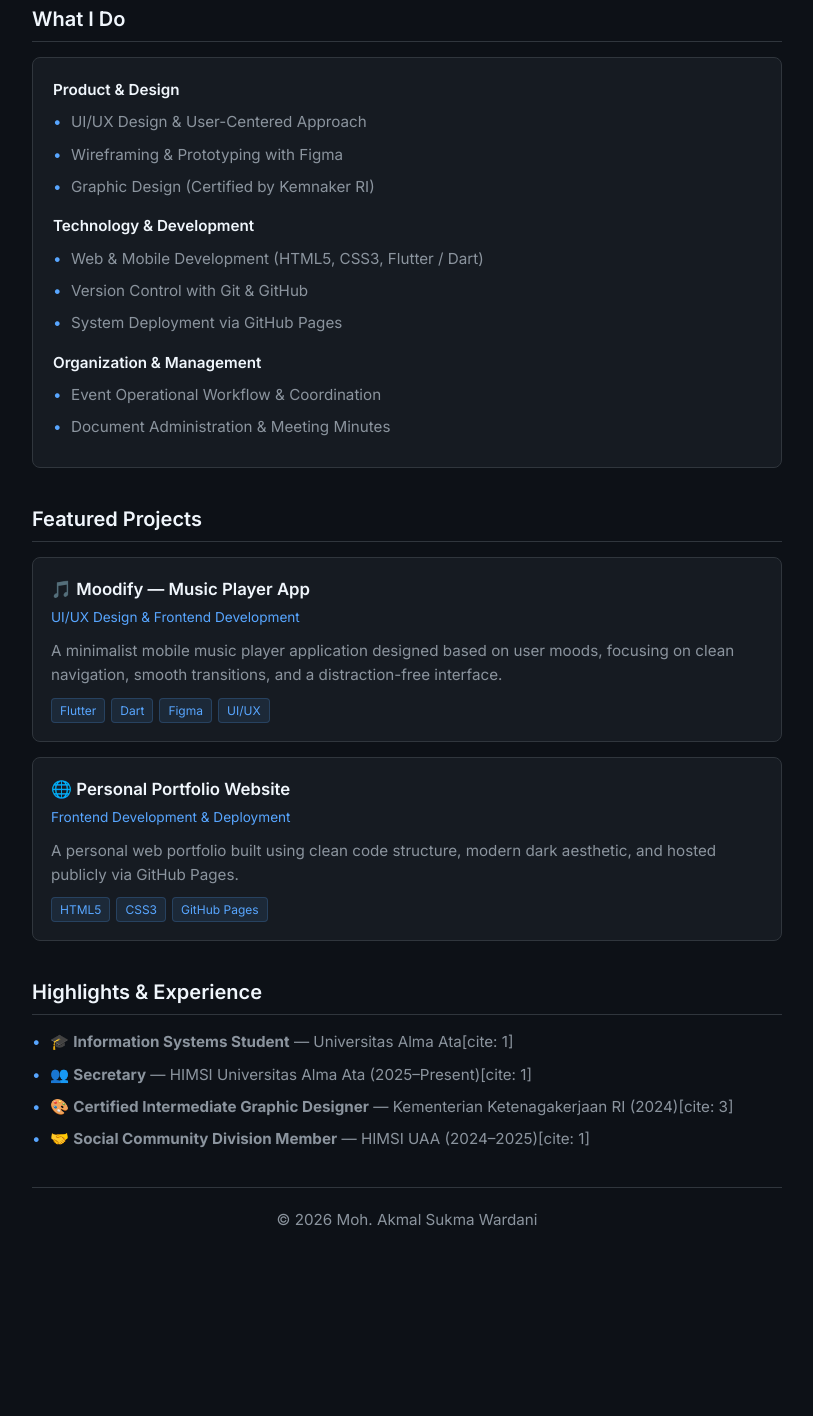
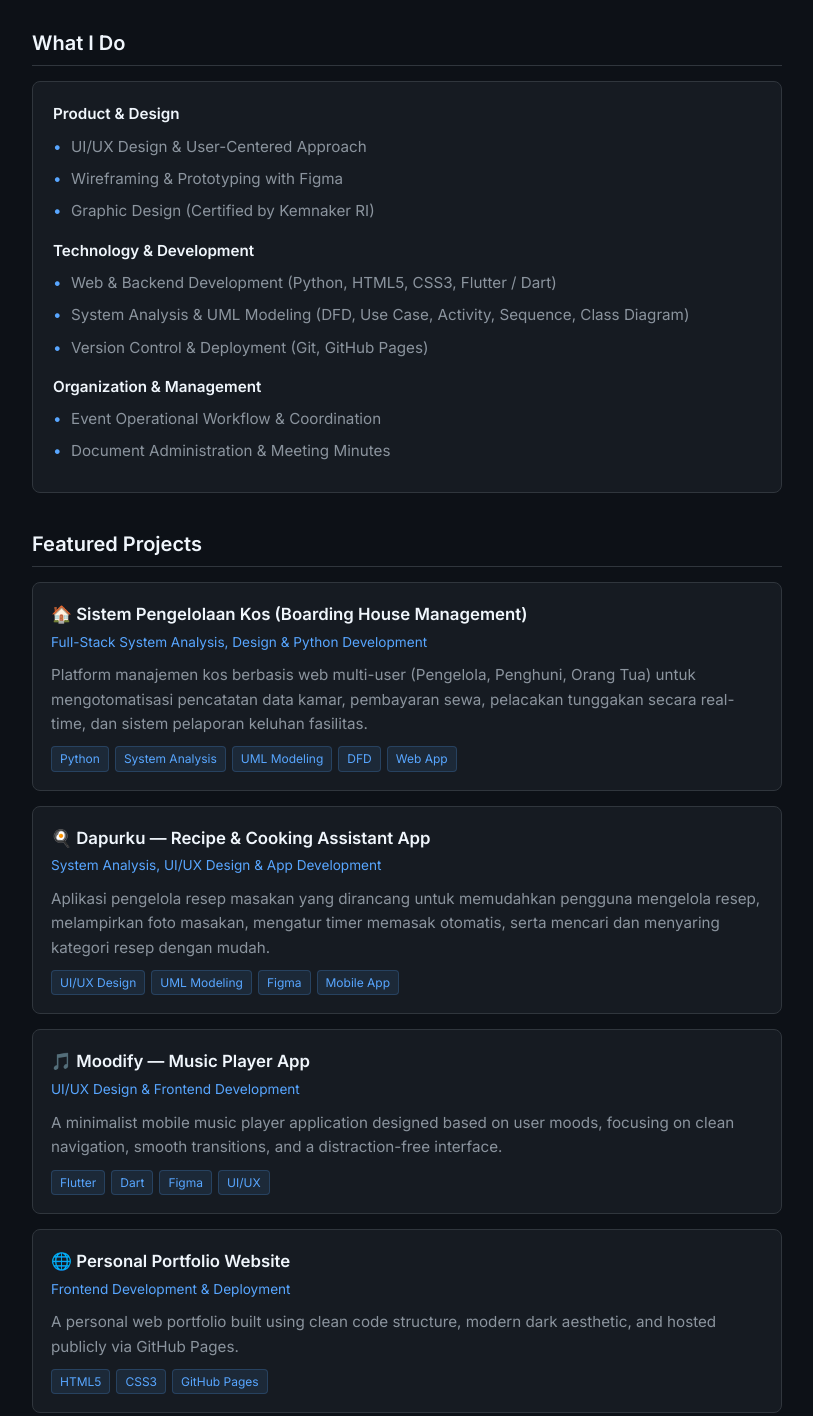
Before and after one commit to sukmawardaniakmal/portofolio-akmal, a plain HTML site: page index.html in a window 1280 px wide. Shown: the part 521-1937 px from the top of the page, without its empty margins (233-1046 px from the left). Before the commit the page ends 1793 px from the top, so only its background shows below. Drawn offline with Linux system fonts and the light colour scheme.

Commit message:
Update index.html

```diff
--- a/index.html
+++ b/index.html
@@ -215,8 +215,8 @@
             <ul>
                 <li><strong>Product Development</strong> — turning ideas and problems into practical digital solutions</li>
                 <li><strong>UI/UX Design</strong> — designing intuitive interfaces with usability and user needs in mind (Figma)</li>
-                <li><strong>Frontend Development</strong> — building and deploying web & mobile systems (HTML, CSS, Flutter)</li>
-                <li><strong>Organization & Administration</strong> — managing documentation, communication, and event workflows</li>
+                <li><strong>Frontend Development</strong> — building and deploying web & mobile systems (HTML, CSS, Flutter, Python)</li>
+                <li><strong>System Analysis & Architecture</strong> — designing DFD, UML modeling, and multi-user database structures</li>
             </ul>
         </section>
 
@@ -232,9 +232,9 @@
                 </ul>
                 <p style="color: var(--text-primary); font-weight: 600; margin-top: 15px; margin-bottom: 8px;">Technology & Development</p>
                 <ul>
-                    <li>Web & Mobile Development (HTML5, CSS3, Flutter / Dart)</li>
-                    <li>Version Control with Git & GitHub</li>
-                    <li>System Deployment via GitHub Pages</li>
+                    <li>Web & Backend Development (Python, HTML5, CSS3, Flutter / Dart)</li>
+                    <li>System Analysis & UML Modeling (DFD, Use Case, Activity, Sequence, Class Diagram)</li>
+                    <li>Version Control & Deployment (Git, GitHub Pages)</li>
                 </ul>
                 <p style="color: var(--text-primary); font-weight: 600; margin-top: 15px; margin-bottom: 8px;">Organization & Management</p>
                 <ul>
@@ -247,6 +247,31 @@
         <!-- Featured Projects -->
         <section>
             <h2>Featured Projects</h2>
+
+            <div class="project-card">
+                <div class="project-title">🏠 Sistem Pengelolaan Kos (Boarding House Management)</div>
+                <div class="project-subtitle">Full-Stack System Analysis, Design & Python Development</div>
+                <p>Platform manajemen kos berbasis web multi-user (Pengelola, Penghuni, Orang Tua) untuk mengotomatisasi pencatatan data kamar, pembayaran sewa, pelacakan tunggakan secara real-time, dan sistem pelaporan keluhan fasilitas.</p>
+                <div class="tech-tags">
+                    <span class="tag">Python</span>
+                    <span class="tag">System Analysis</span>
+                    <span class="tag">UML Modeling</span>
+                    <span class="tag">DFD</span>
+                    <span class="tag">Web App</span>
+                </div>
+            </div>
+
+            <div class="project-card">
+                <div class="project-title">🍳 Dapurku — Recipe & Cooking Assistant App</div>
+                <div class="project-subtitle">System Analysis, UI/UX Design & App Development</div>
+                <p>Aplikasi pengelola resep masakan yang dirancang untuk memudahkan pengguna mengelola resep, melampirkan foto masakan, mengatur timer memasak otomatis, serta mencari dan menyaring kategori resep dengan mudah.</p>
+                <div class="tech-tags">
+                    <span class="tag">UI/UX Design</span>
+                    <span class="tag">UML Modeling</span>
+                    <span class="tag">Figma</span>
+                    <span class="tag">Mobile App</span>
+                </div>
+            </div>
 
             <div class="project-card">
                 <div class="project-title">🎵 Moodify — Music Player App</div>
@@ -276,16 +301,17 @@
         <section>
             <h2>Highlights & Experience</h2>
             <ul>
-                <li>🎓 <strong>Information Systems Student</strong> — Universitas Alma Ata[cite: 1]</li>
-                <li>👥 <strong>Secretary</strong> — HIMSI Universitas Alma Ata (2025–Present)[cite: 1]</li>
-                <li>🎨 <strong>Certified Intermediate Graphic Designer</strong> — Kementerian Ketenagakerjaan RI (2024)[cite: 3]</li>
-                <li>🤝 <strong>Social Community Division Member</strong> — HIMSI UAA (2024–2025)[cite: 1]</li>
+                <li>🎓 <strong>Information Systems Student</strong> — Universitas Alma Ata</li>
+                <li>👥 <strong>Secretary</strong> — HIMSI Universitas Alma Ata (2025–Present)</li>
+                <li>🎨 <strong>Certified Intermediate Graphic Designer</strong> — Kementerian Ketenagakerjaan RI (2024)</li>
+                <li>🤝 <strong>Social Community Division Member</strong> — HIMSI UAA (2024–2025)</li>
             </ul>
         </section>
 
         <!-- Footer -->
         <footer>
             <p>© 2026 Moh. Akmal Sukma Wardani</p>
+            <div class="handle">@akmal sukma</div>
         </footer>
     </div>
 
```
